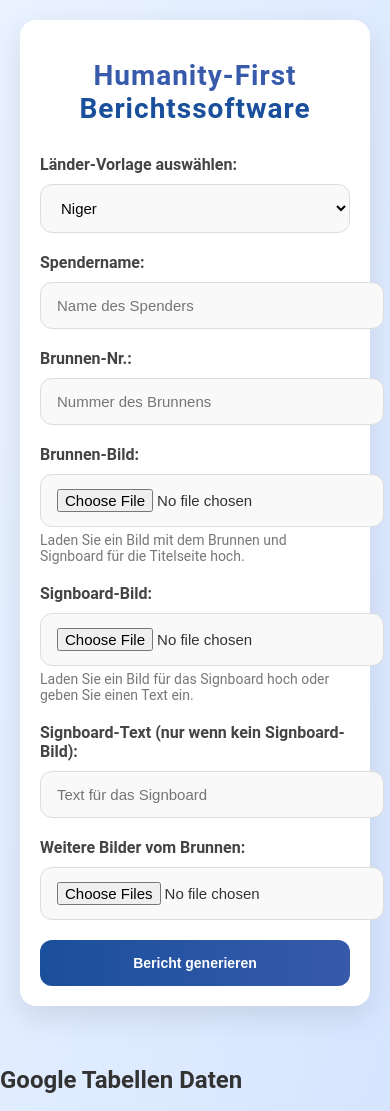
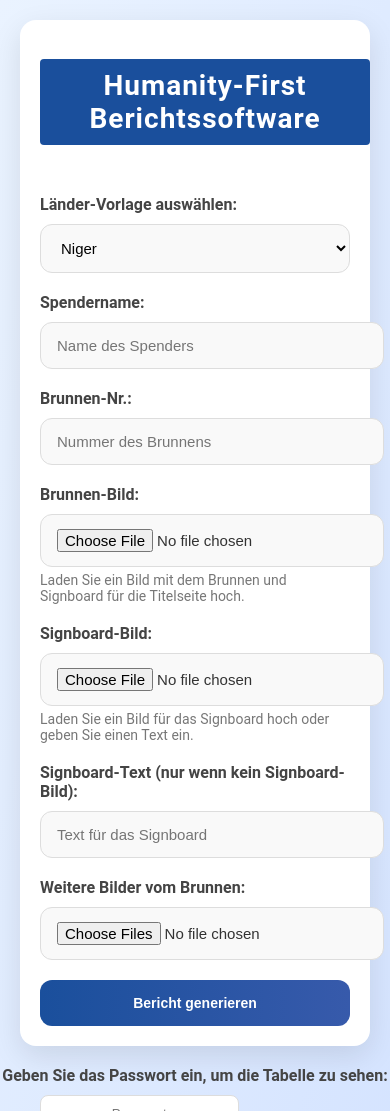
Before and after one commit to waterforlife-2002/pdf-generator, a Flask app: page / in a window 390 px wide. Shown: the top 1111 px of the page. Run offline with Flask 3, Linux system fonts and the light colour scheme.

Commit message:
Passwort für Google-Tabelle

```diff
--- a/templates/index.html
+++ b/templates/index.html
@@ -87,6 +87,7 @@
         }
         .google-table-section {
             margin-top: 60px;
+            display: none; /* Tabelle und Überschrift standardmäßig verstecken */
         }
         .google-table-container {
             text-align: center; /* Zentriert den Inhalt */
@@ -96,6 +97,61 @@
             height: 500px; /* Erhöhte Höhe für mehr sichtbare Daten */
             border: 0;
             margin: 0 auto; /* Automatisches Setzen von Rändern für Zentrierung */
+        }
+        .google-table-section h2 {
+            margin-left: 80px;
+            margin-bottom: 10px;
+            background-color: #1a4f9c;
+            color: white;
+            padding: 5px 10px;
+            display: inline-block;
+            border-radius: 4px;
+            background-color: #1a4f9c;
+            color: white;
+            padding: 5px 10px;
+            display: inline-block;
+            border-radius: 4px;
+        }
+        .password-section {
+            text-align: center;
+            margin-top: 20px;
+        }
+        .password-section input {
+            padding: 10px;
+            border: 1px solid #ddd;
+            border-radius: 8px;
+            margin-bottom: 10px;
+            width: auto;
+            text-align: center;
+        }
+        .password-section .password-container {
+            display: flex;
+            justify-content: center;
+            align-items: center;
+            gap: 10px;
+        }
+        .password-section button {
+            display: inline-block;
+            padding: 10px 20px;
+            background: linear-gradient(90deg, #1a4f9c, #375aab);
+            color: #fff;
+            font-weight: bold;
+            font-size: 14px;
+            border: none;
+            border-radius: 8px;
+            cursor: pointer;
+            margin-top: 15px;
+            width: 50%; /* Hälfte der Breite */
+            max-width: 300px;
+        }
+        .password-section button:hover {
+            background: linear-gradient(90deg, #153d7e, #2e4f95);
+        }
+        .password-section .toggle-password {
+            font-size: 12px;
+            color: #1a4f9c;
+            cursor: pointer;
+            text-decoration: underline;
         }
         @media (max-width: 600px) {
             .container {
@@ -112,12 +168,17 @@
                 width: 80%; /* Auf kleineren Bildschirmen 100% Breite */
                 height: 200px; /* Angepasste Höhe für mobile Geräte */
             }
+            .google-table-section h2 {
+                text-align: left;
+                padding: 5px 10px;
+                font-size: 14px;
+            }
         }
     </style>
 </head>
 <body>
     <div class="container">
-        <h1><span>Humanity-First</span> Berichtssoftware</h1>
+        <h1 style="background-color: #1a4f9c; color: white; padding: 10px; border-radius: 4px; display: inline-block; text-align: center; width: 100%;">Humanity-First Berichtssoftware</h1>
 
         <!-- Hauptformular für Berichtserstellung -->
         <form method="POST" enctype="multipart/form-data">
@@ -152,17 +213,52 @@
         </form>
     </div>
 
+    <!-- Passwort-Schutz Sektion -->
+    <div class="password-section" id="passwordSection">
+        <label for="password">Geben Sie das Passwort ein, um die Tabelle zu sehen:</label>
+        <div class="password-container">
+            <input type="password" id="password" placeholder="Passwort">
+            <span class="toggle-password" onclick="togglePasswordVisibility()">Passwort anzeigen</span>
+        </div>
+        <button onclick="checkPassword()">Bestätigen</button>
+    </div>
+
     <!-- Google Tabellen Sektion -->
-    <div class="google-table-section">
+    <div class="google-table-section" id="googleTableSection">
         <h2>Google Tabellen Daten</h2>
-        <div class="google-table-container">
+        <div class="google-table-container" id="googleTableContainer">
             <iframe src="https://docs.google.com/spreadsheets/d/1elVTaKWwoYO5yXnFkd-OTEjdukYqWQXpU5GO23lIurI/edit?usp=sharing"
                     width="80%" height="1200" frameborder="0" scrolling="no"></iframe>
         </div>
     </div>
 
-    <div class="footer">
-        &copy; 2024 <span>Humanity-First</span>. Water for life.
+    <div class="footer" style="background-color: #1a4f9c; color: white; padding: 10px; border-radius: 4px;">
+        &copy; 2024 <span style="color: white;">Humanity-First</span>. Water for life.
     </div>
+
+    <script>
+        function checkPassword() {
+            const passwordInput = document.getElementById('password').value;
+            const correctPassword = 'ahmadiyya'; // Ersetzen Sie dies durch Ihr gewünschtes Passwort
+            const googleTableSection = document.getElementById('googleTableSection');
+            const passwordSection = document.getElementById('passwordSection');
+
+            if (passwordInput === correctPassword) {
+                googleTableSection.style.display = 'block'; // Tabelle und Überschrift anzeigen
+                passwordSection.style.display = 'none'; // Passwortbereich ausblenden
+            } else {
+                alert('Falsches Passwort! Bitte versuchen Sie es erneut.');
+            }
+        }
+
+        function togglePasswordVisibility() {
+            const passwordField = document.getElementById('password');
+            if (passwordField.type === 'password') {
+                passwordField.type = 'text';
+            } else {
+                passwordField.type = 'password';
+            }
+        }
+    </script>
 </body>
 </html>
```
Also changed, not shown: 7 other files.
